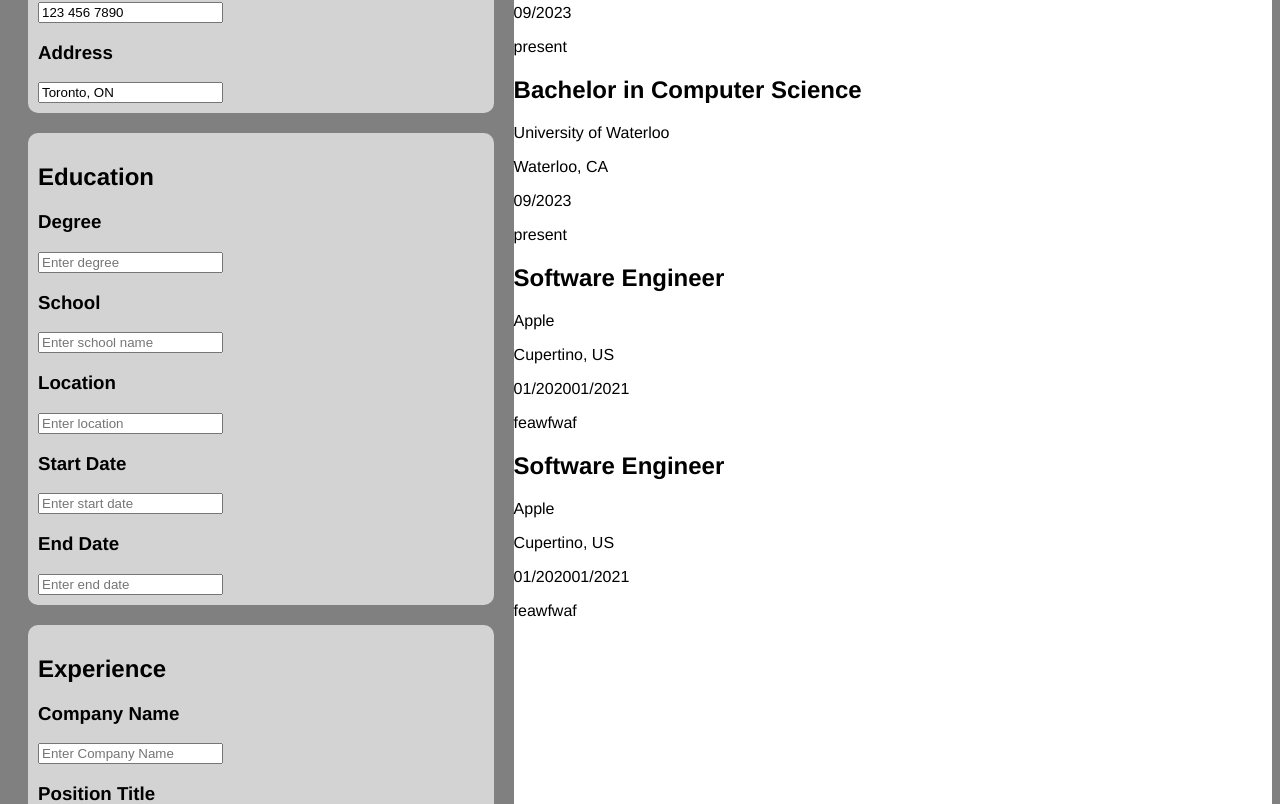
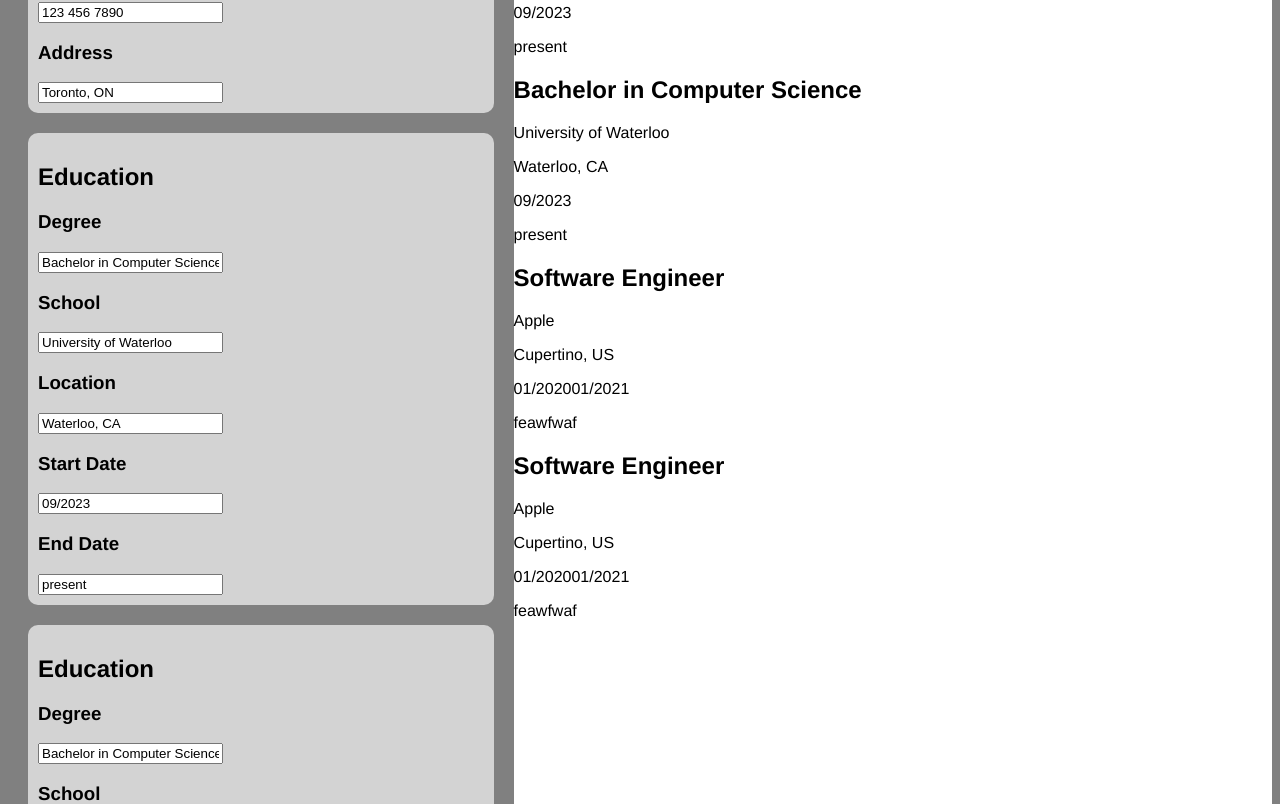
Before and after one commit to gavinxue050705/CVForge, a React (Vite) app: page / in a window 1280 px wide. Shown: the part 456-1260 px from the top of the page. Built offline with nearby package versions, Linux system fonts and the light colour scheme.

Commit message:
Added EducationForm

```diff
--- a/src/App.jsx
+++ b/src/App.jsx
@@ -8,6 +8,7 @@ import Resume from "./components/Resume";
 import Education from "./components/education/Education";
 import Experience from "./components/experience/Experience";
 import EducationDisplay from "./components/education/EducationDisplay";
+import EducationForm from "./components/education/EducationForm";
 
 function App() {
   const [personal, setPersonal] = useState(sampleData.personal);
@@ -46,14 +47,18 @@ function App() {
             phone={personal.phone}
             address={personal.address}
           />
-          <Education
+          <EducationForm
+            educations={education}
+            onChange={handleEducationChange}
+          />
+          {/* <Education
             onChange={handleEducationChange}
             degree={education.degree}
             school={education.school}
             location={education.location}
             startDate={education.startDate}
             endDate={education.endDate}
-          />
+          /> */}
           <Experience
             onChange={handleExperienceChange}
             company={experience.company}
--- /dev/null
+++ b/src/components/education/EducationForm.jsx
@@ -0,0 +1,20 @@
+import Education from "./Education";
+
+function EducationForm({ educations, onChange }) {
+  return (
+    <div>
+      {educations.map((education) => (
+        <Education
+          onChange={onChange}
+          degree={education.degree}
+          school={education.school}
+          location={education.location}
+          startDate={education.startDate}
+          endDate={education.endDate}
+        />
+      ))}
+    </div>
+  );
+}
+
+export default EducationForm;
```
